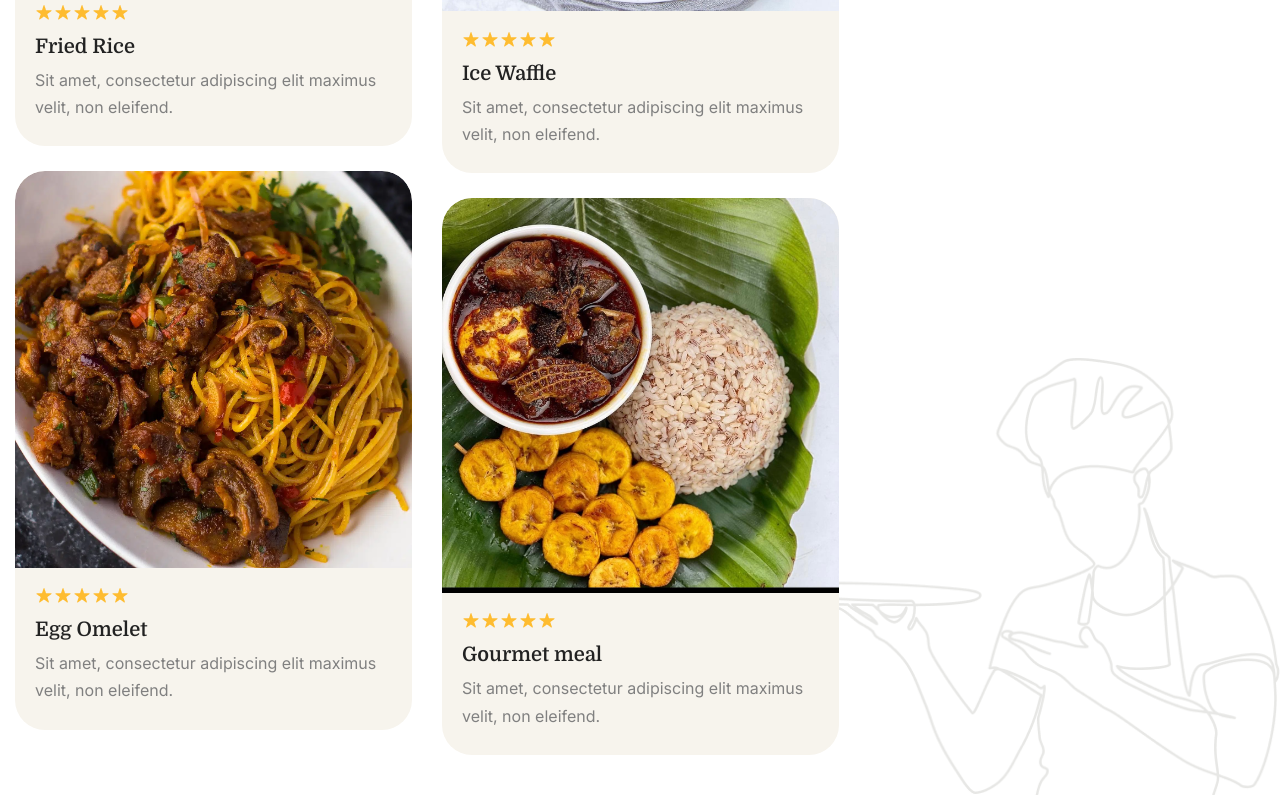
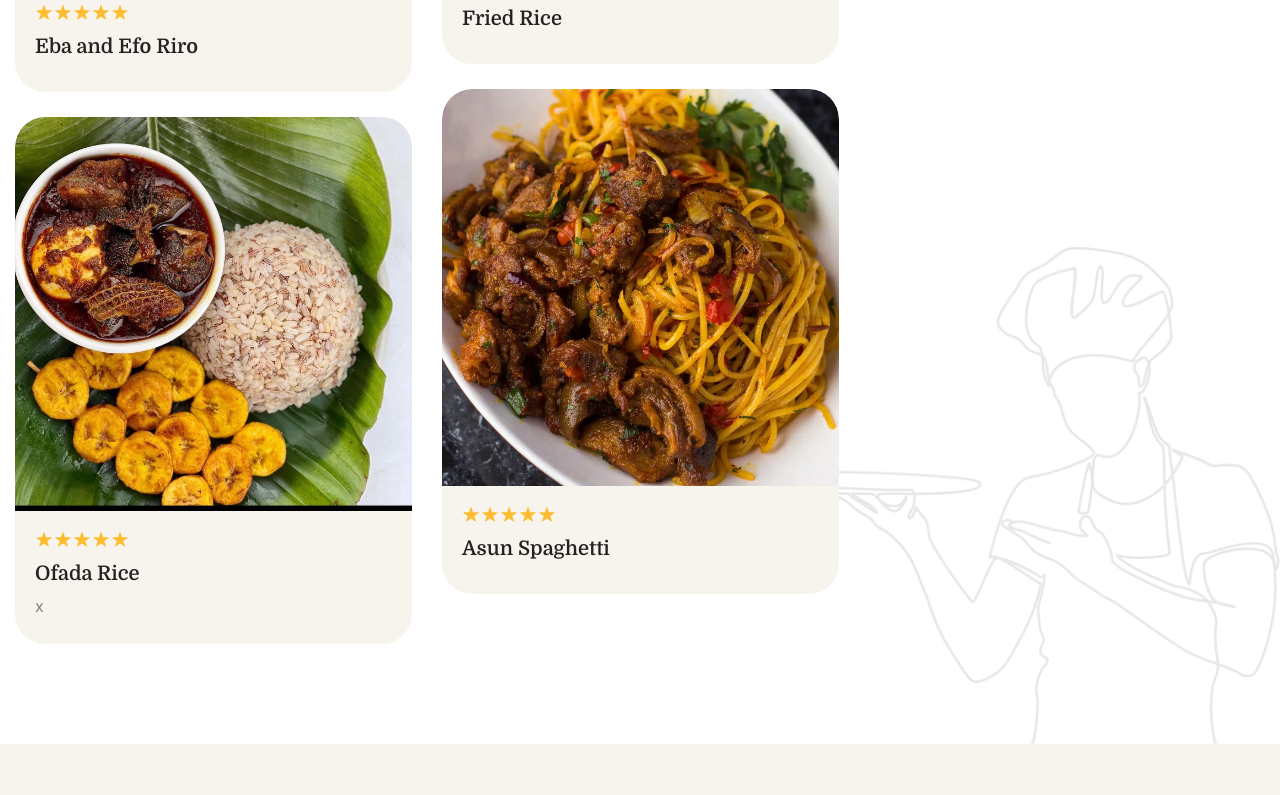
Before and after one commit to Prosper-07/ashake, a plain HTML site: page index.html in a window 1280 px wide. Shown: the part 3989-4784 px from the top of the page. Drawn offline with Linux system fonts and the light colour scheme.

Commit message:
Description of changes

```diff
--- a/index.html
+++ b/index.html
@@ -413,11 +413,8 @@
                     <div class="rating-img">
                       <img src="images/start-rating.png" alt="" />
                     </div>
-                    <h3>Fried Egg</h3>
-                    <p>
-                      Sit amet, consectetur adipiscing elit maximus velit, non
-                      eleifend.
-                    </p>
+                    <h3>Pounded Yam and Egusi</h3>
+
                   </div>
                   <!-- Menu Item Body end -->
                 </div>
@@ -441,10 +438,7 @@
                       <img src="images/start-rating.png" alt="" />
                     </div>
                     <h3>Fried Rice</h3>
-                    <p>
-                      Sit amet, consectetur adipiscing elit maximus velit, non
-                      eleifend.
-                    </p>
+
                   </div>
                   <!-- Menu Item Body end -->
                 </div>
@@ -467,11 +461,8 @@
                     <div class="rating-img">
                       <img src="images/start-rating.png" alt="" />
                     </div>
-                    <h3>Ice Waffle</h3>
-                    <p>
-                      Sit amet, consectetur adipiscing elit maximus velit, non
-                      eleifend.
-                    </p>
+                    <h3>Eba and Efo Riro</h3>
+
                   </div>
                   <!-- Menu Item Body end -->
                 </div>
@@ -496,11 +487,8 @@
                     <div class="rating-img">
                       <img src="images/start-rating.png" alt="" />
                     </div>
-                    <h3>Egg Omelet</h3>
-                    <p>
-                      Sit amet, consectetur adipiscing elit maximus velit, non
-                      eleifend.
-                    </p>
+                    <h3>Asun Spaghetti</h3>
+
                   </div>
                   <!-- Menu Item Body end -->
                 </div>
@@ -523,11 +511,8 @@
                     <div class="rating-img">
                       <img src="images/start-rating.png" alt="" />
                     </div>
-                    <h3>Gourmet meal</h3>
-                    <p>
-                      Sit amet, consectetur adipiscing elit maximus velit, non
-                      eleifend.
-                    </p>
+                    <h3>Ofada Rice</h3>
+                    x
                   </div>
                   <!-- Menu Item Body end -->
                 </div>
```
